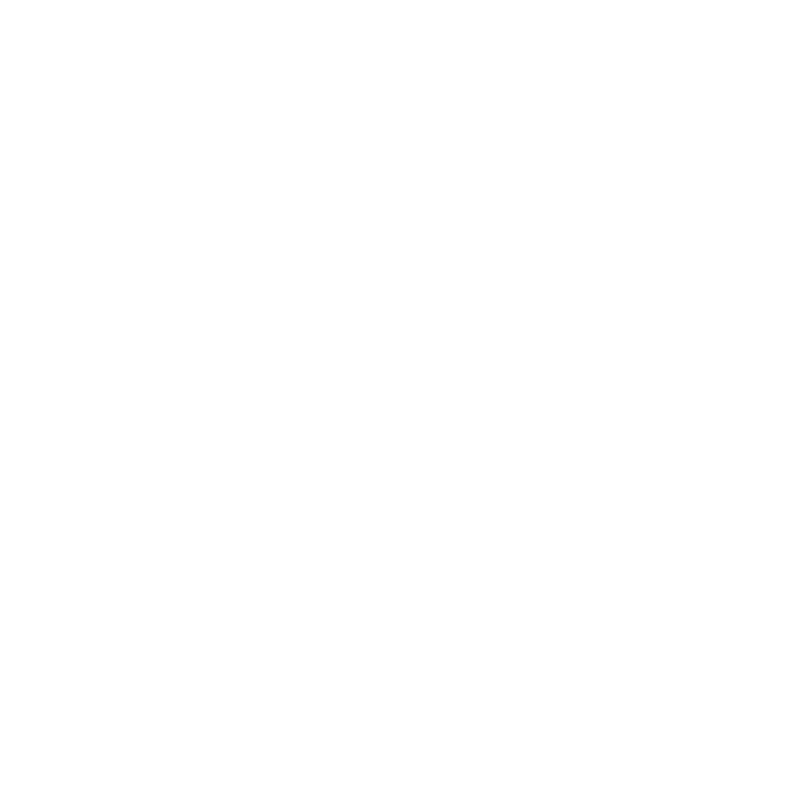
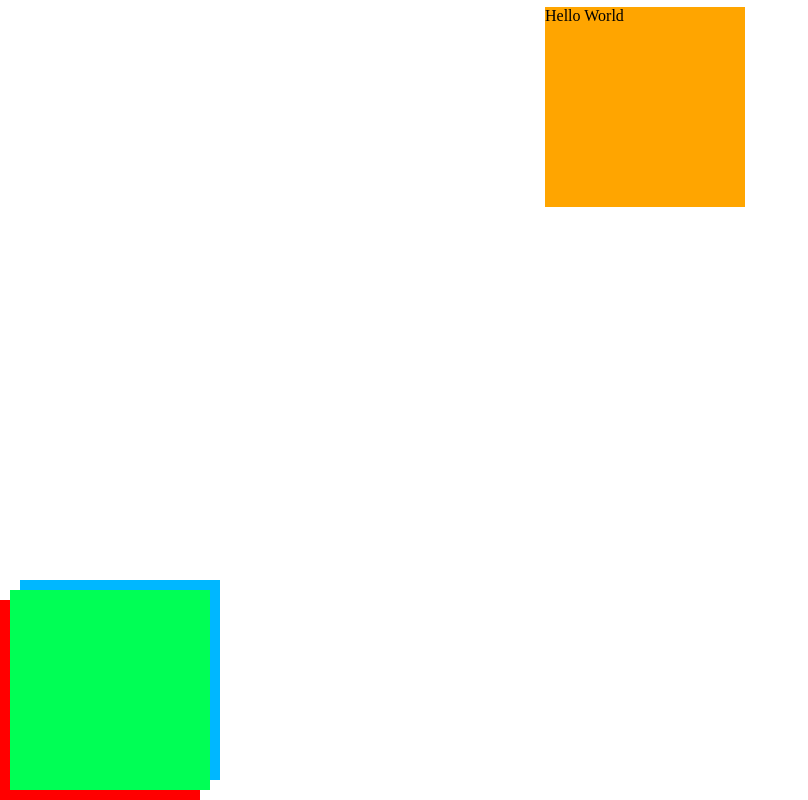
Before and after one commit to fbw-d09/uib_layout_break_out_the_flow-QuanXuuu, a website: page index.html in a window 1280 px wide. Shown: the whole page, without its empty margins (0-808 px from the left). Drawn offline with nearby package versions, Linux system fonts and the light colour scheme.

Commit message:
Add styling in css file

```diff
--- a/index.html
+++ b/index.html
@@ -5,8 +5,20 @@
     <meta name="viewport" content="width=device-width, initial-scale=1.0">
     <meta http-equiv="X-UA-Compatible" content="ie=edge">
     <title>Document</title>
+
+    <link rel="stylesheet" href="https://cdnjs.cloudflare.com/ajax/libs/normalize/8.0.1/normalize.min.css">
     <link rel="stylesheet" href="style.css">
 </head>
 <body>
+
+<div class="helloworld">Hello World</div>
+
+<div class="box box1"></div>
+
+<div class="box box2"></div>
+
+<div class="box box3"></div>
+
+
 </body>
 </html>
--- a/style.css
+++ b/style.css
@@ -3,3 +3,51 @@ html, body {
     padding: 0;
     height: 100%;
 }
+
+body
+{
+    position: relative;
+}
+
+.helloworld
+{
+    width: 200px;
+    height: 200px;
+    background-color: orange;
+    margin: 0 auto;
+    position: relative;
+    top: 7px;
+    left: 5px;
+}
+
+.box
+{
+    width: 200px;
+    height: 200px;
+}
+
+.box1
+{
+    background-color: red;
+    position: absolute;
+    bottom: 0;
+    left:0;
+}
+
+.box2
+{
+    background-color:rgb(0, 255, 85);
+    position: absolute;
+    bottom: 10px;
+    left:10px;
+    /* z-index: 100; */
+}
+
+.box3
+{
+    background-color: rgb(0, 183, 255);
+    position: absolute;
+    bottom: 20px;
+    left: 20px;
+    z-index: -1;
+}
```
Also changed, not shown: README.md, myLayout.png (added).
